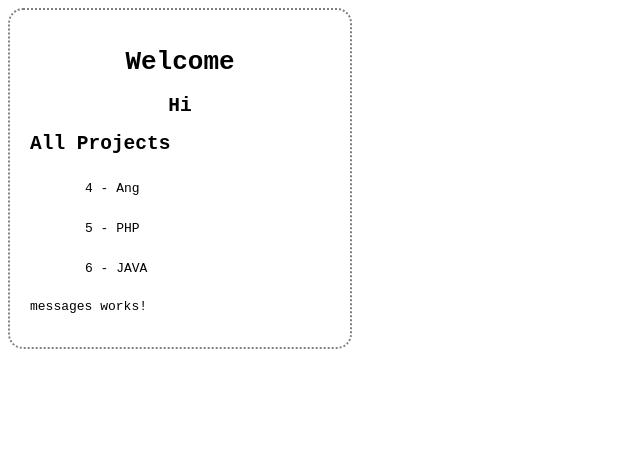
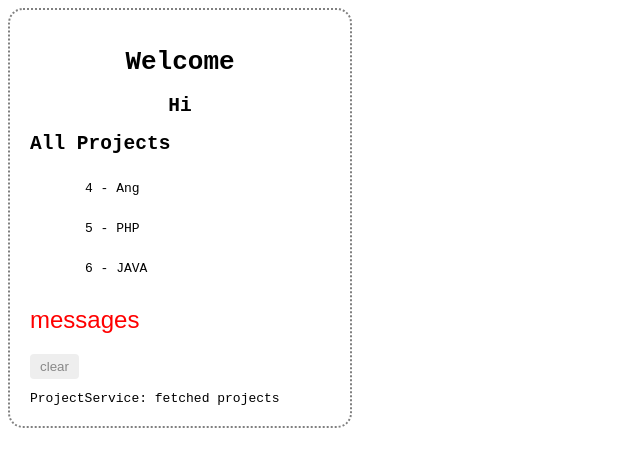
Before and after one commit to ADogan/portfolio, an Angular app: page / in a window 1280 px wide. Shown: the top 466 px of the page, without its empty margins (0-640 px from the left). Built offline with nearby package versions, Linux system fonts and the light colour scheme.

Commit message:
Added messages component and service

```diff
--- a/src/app/message.service.ts
+++ b/src/app/message.service.ts
@@ -4,6 +4,14 @@
   providedIn: 'root'
 })
 export class MessageService {
+  messages: string[] = [];
+  add(message: string){
+    this.messages.push(message);
+  }
+
+  clear(){
+    this.messages = [];
+  }
 
   constructor() { }
 }
--- a/src/app/messages/messages.component.css
+++ b/src/app/messages/messages.component.css
@@ -0,0 +1,35 @@
+/* MessagesComponent's private CSS styles */
+h2 {
+    color: red;
+    font-family: Arial, Helvetica, sans-serif;
+    font-weight: lighter;
+  }
+  body {
+    margin: 2em;
+  }
+  body, input[text], button {
+    color: crimson;
+    font-family: Cambria, Georgia;
+  }
+
+  button.clear {
+    font-family: Arial;
+    background-color: #eee;
+    border: none;
+    padding: 5px 10px;
+    border-radius: 4px;
+    cursor: pointer;
+    cursor: hand;
+  }
+  button:hover {
+    background-color: #cfd8dc;
+  }
+  button:disabled {
+    background-color: #eee;
+    color: #aaa;
+    cursor: auto;
+  }
+  button.clear {
+    color: #888;
+    margin-bottom: 12px;
+  }
--- a/src/app/messages/messages.component.html
+++ b/src/app/messages/messages.component.html
@@ -1,3 +1,7 @@
-<p>
-  messages works!
-</p>
+<div *ngIf="messageService.messages.length">
+
+  <h2>messages</h2>
+  <button class="clear" (click)="messageService.clear()">clear</button>
+  <div *ngFor='let message of messageService.messages'>{{message}}</div>
+
+</div>
--- a/src/app/messages/messages.component.ts
+++ b/src/app/messages/messages.component.ts
@@ -1,4 +1,5 @@
 import { Component, OnInit } from '@angular/core';
+import { MessageService } from '../message.service';
 
 @Component({
   selector: 'app-messages',
@@ -7,7 +8,7 @@
 })
 export class MessagesComponent implements OnInit {
 
-  constructor() { }
+  constructor(public messageService: MessageService) { }
 
   ngOnInit() {
   }
--- a/src/app/project.service.ts
+++ b/src/app/project.service.ts
@@ -1,7 +1,10 @@
 import { Injectable } from '@angular/core';
+
 import { Observable, of} from 'rxjs';
+
 import { Project} from './project';
 import { PROJECTS } from './projects-data';
+import { MessageService } from './message.service';
 
 @Injectable({
   providedIn: 'root'
@@ -9,8 +12,10 @@
 export class ProjectService {
 
     getProjects(): Observable<Project[]> {
-        return of(PROJECTS);
+      // send message after fetching projects
+      this.messageService.add('ProjectService: fetched projects');
+      return of(PROJECTS);
     }
 
-  constructor() { }
+  constructor(private messageService: MessageService) { }
 }
```
Also changed, not shown: 2 other files (tests, documents, lock files or other folders).
